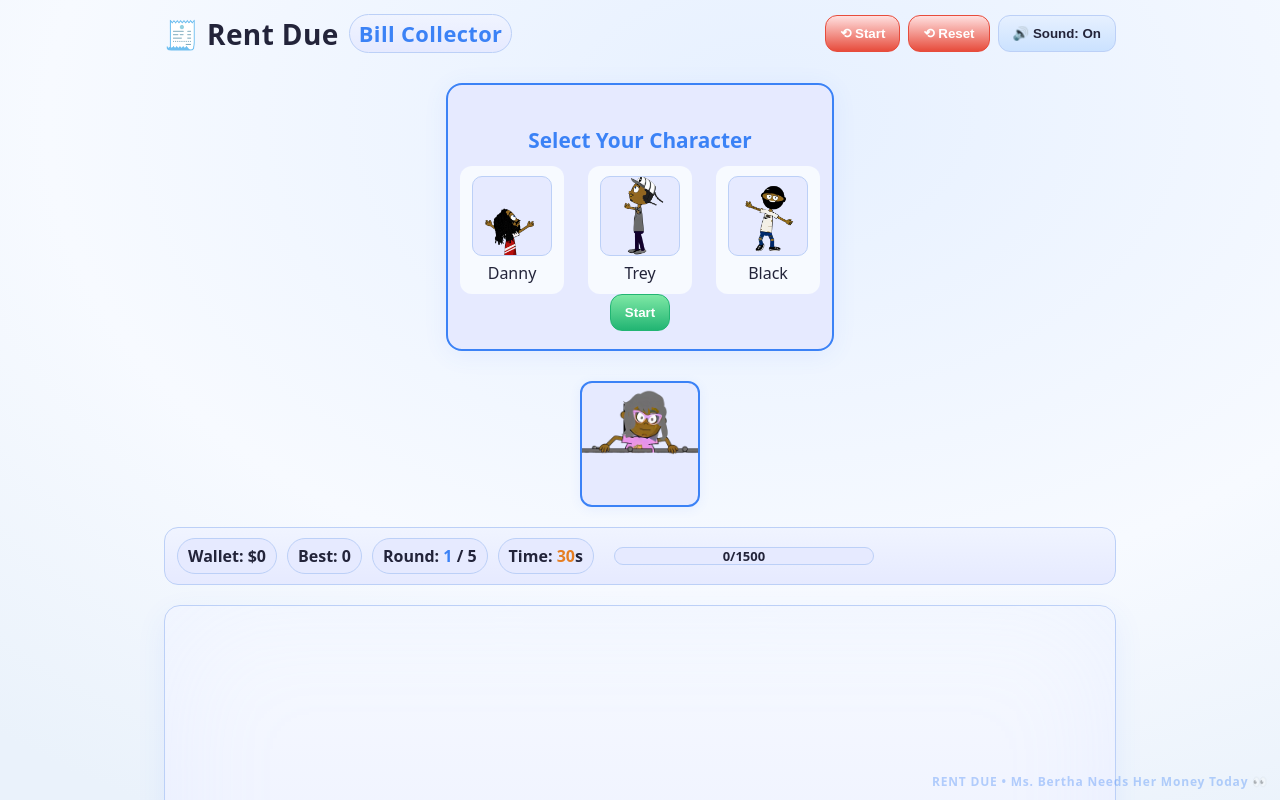
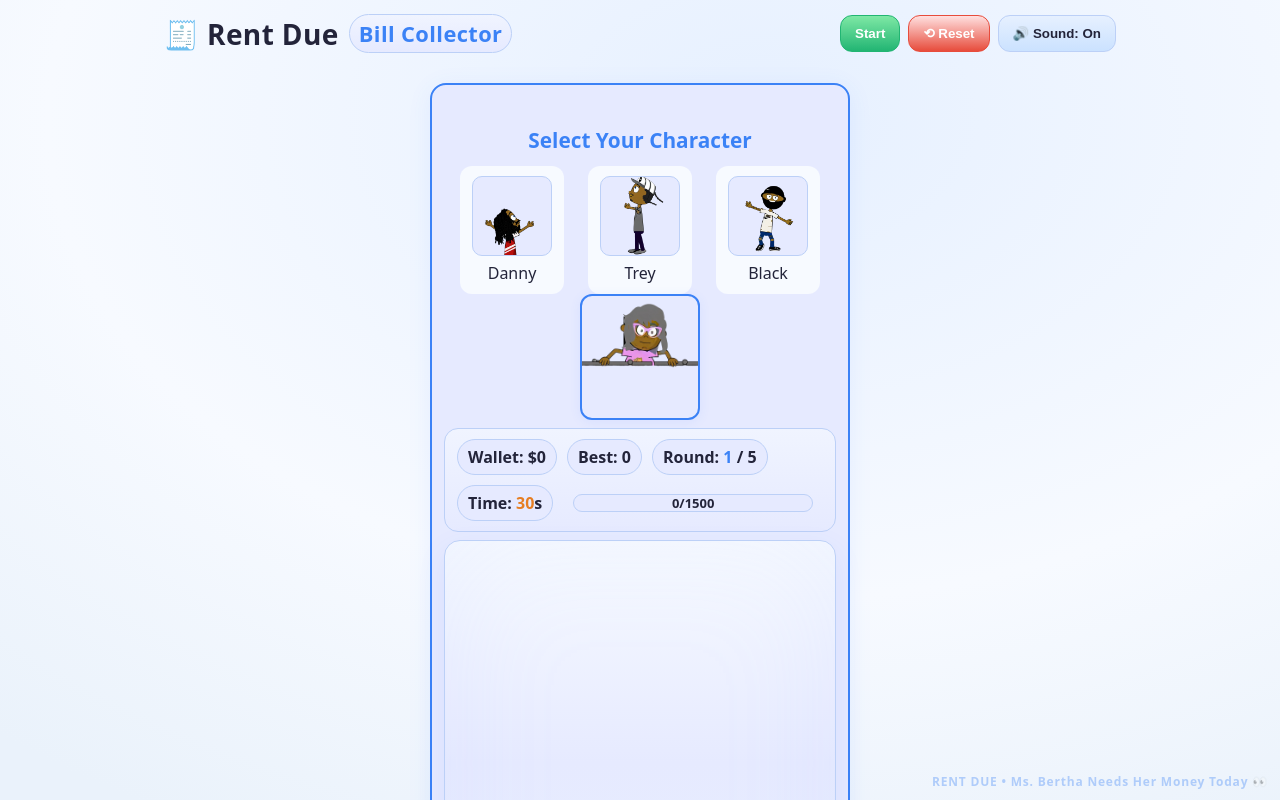
Before and after one commit to tonyduxx/rent-due-bill-collector, a plain HTML site: page index.html in a window 1280 px wide. Shown: the top 800 px of the page. Drawn offline with Linux system fonts and the light colour scheme.

Commit message:
Update index.html

```diff
--- a/index.html
+++ b/index.html
@@ -11,7 +11,7 @@
     <header>
       <h1>🧾 Rent Due <span class="tag">Bill Collector</span></h1>
       <div class="controls">
-        <button id="btnReset" class="warn">⟲ Start</button>
+        <button id="btnStart" class="primary" disabled>Start</button>
         <button id="btnReset" class="warn">⟲ Reset</button>
         <button id="btnMute" class="toggle">🔊 Sound: On</button>
       </div>
@@ -33,8 +33,6 @@
           <span>Black</span>
         </div>
       </div>
-      <button id="btnStart" class="primary" disabled>Start</button>
-    </div>
 
     <div class="bill-collector-top">
       <img id="billCollectorImg" src="bill_collector.png" alt="Bill Collector" />
```
